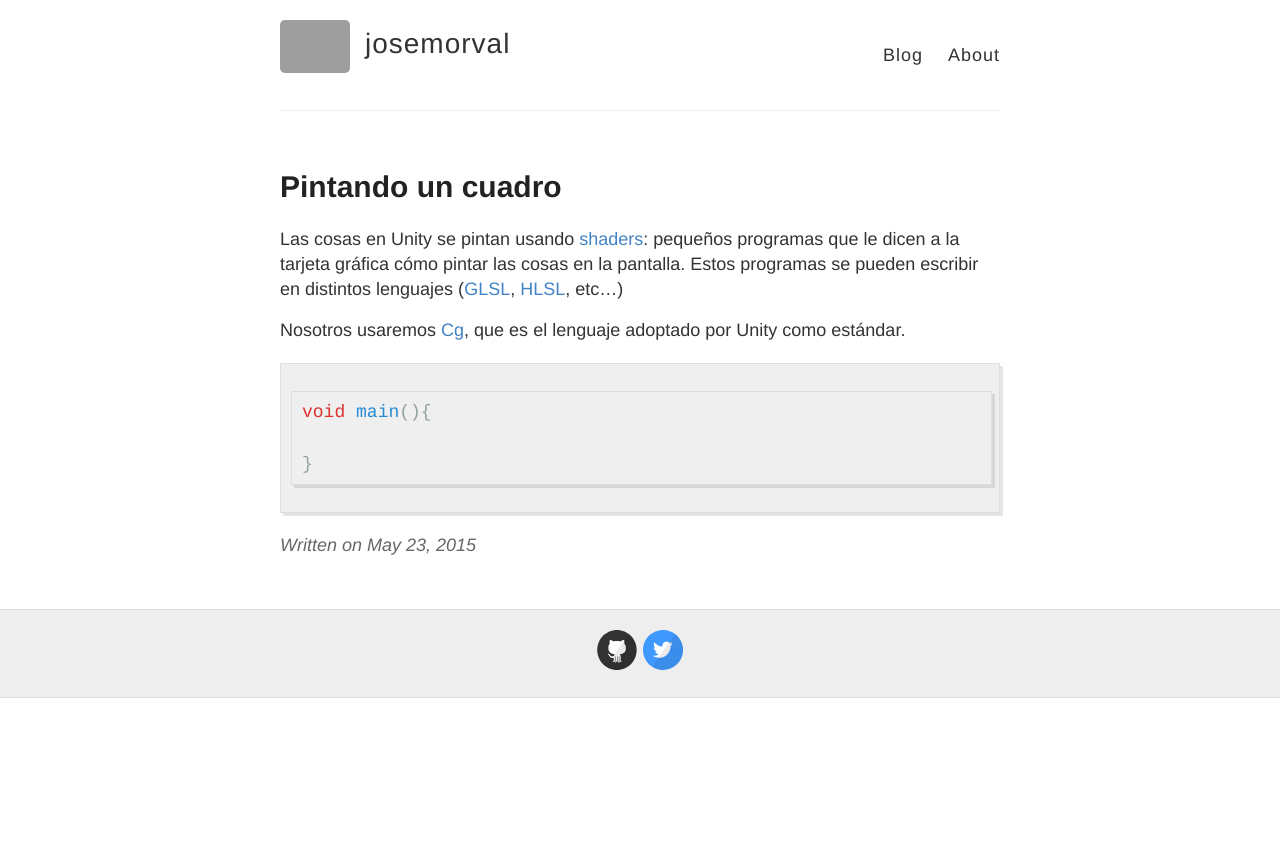
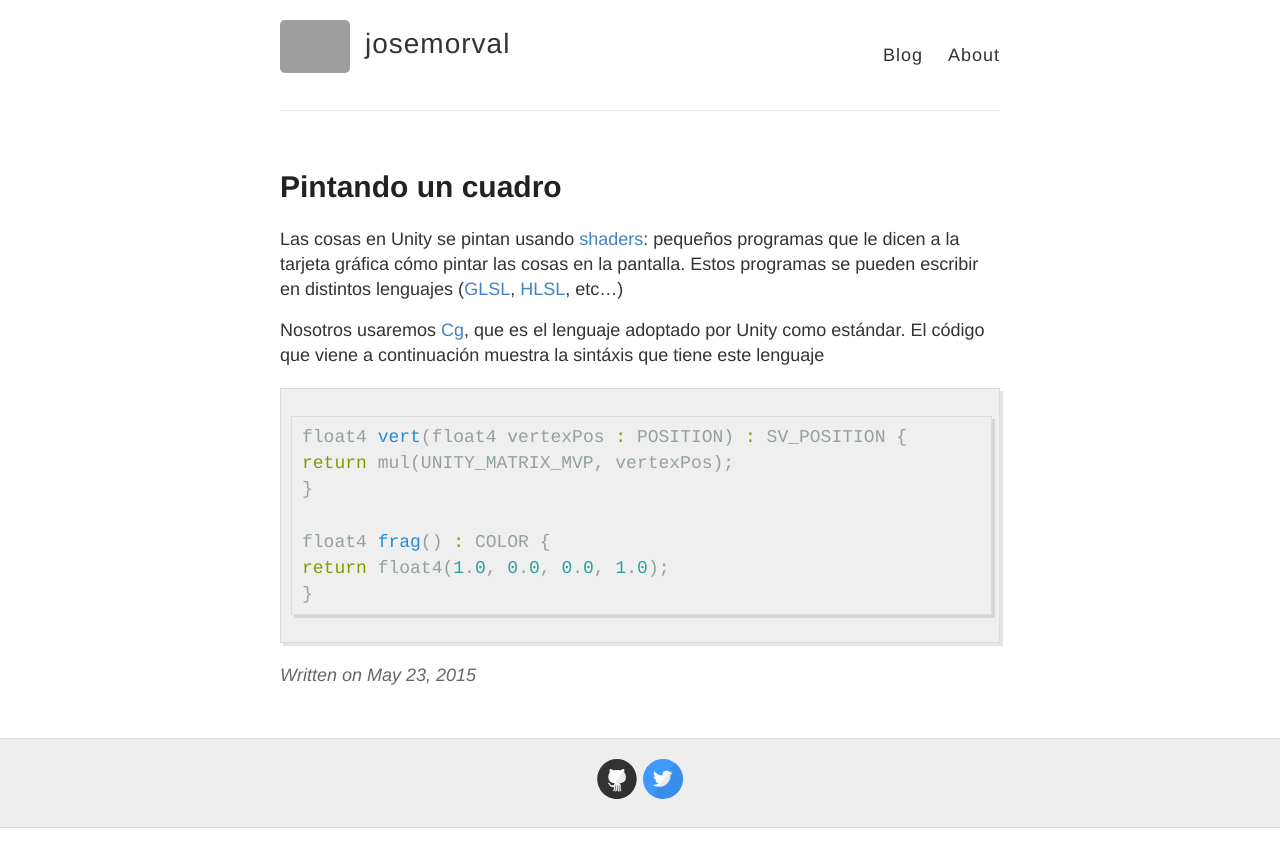
Before and after one commit to josemorval/UnityArchive, a Jekyll site: the page built from _posts/2015-05-23-pintandocuadro.md, in a window 1280 px wide. Shown: the top 867 px of the page. Built offline with Jekyll 4.4.1, drawn with Linux system fonts in a browser that asks for light colours; Markdown is read by kramdown in place of the engine named in the settings; grey boxes are pictures that could not be loaded.

Commit message:
Updated 2015-05-23-pintandocuadro.md

````diff
--- a/_posts/2015-05-23-pintandocuadro.md
+++ b/_posts/2015-05-23-pintandocuadro.md
@@ -7,10 +7,13 @@ published: true
 
 Las cosas en Unity se pintan usando [shaders](http://en.wikipedia.org/wiki/Shader): pequeños programas que le dicen a la tarjeta gráfica cómo pintar las cosas en la pantalla. Estos programas se pueden escribir en distintos lenguajes ([GLSL](http://en.wikipedia.org/wiki/OpenGL_Shading_Language), [HLSL](http://en.wikipedia.org/wiki/High-Level_Shading_Language), etc...)
 
-Nosotros usaremos [Cg](http://en.wikipedia.org/wiki/Cg_\(programming_language\)), que es el lenguaje adoptado por Unity como estándar.
+Nosotros usaremos [Cg](http://en.wikipedia.org/wiki/Cg_\(programming_language\)), que es el lenguaje adoptado por Unity como estándar. El código que viene a continuación muestra la sintáxis que tiene este lenguaje
+```glsl
+float4 vert(float4 vertexPos : POSITION) : SV_POSITION {
+return mul(UNITY_MATRIX_MVP, vertexPos);
+}
 
-```glsl
-void main(){
-
+float4 frag() : COLOR {
+return float4(1.0, 0.0, 0.0, 1.0);
 }
 ```
````
